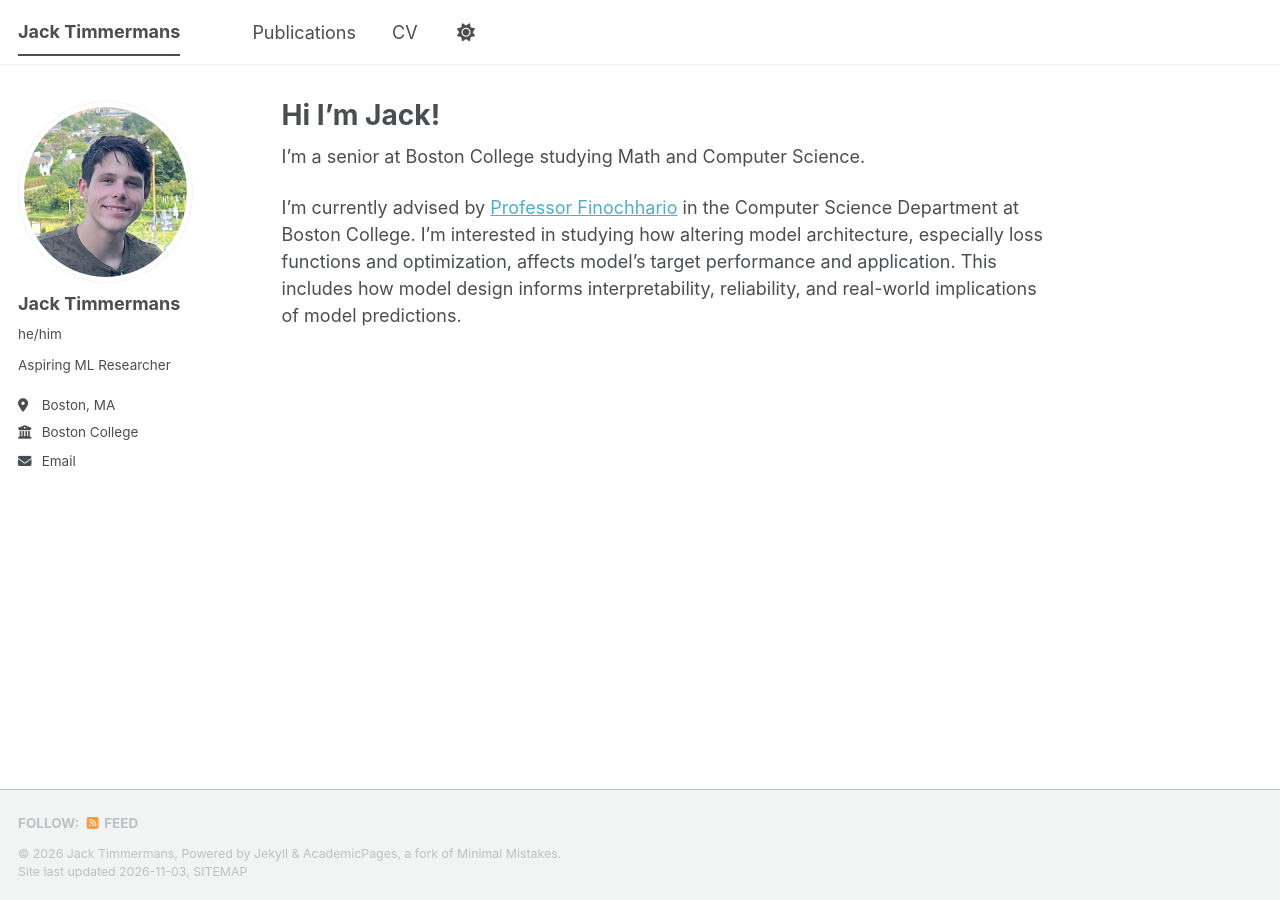
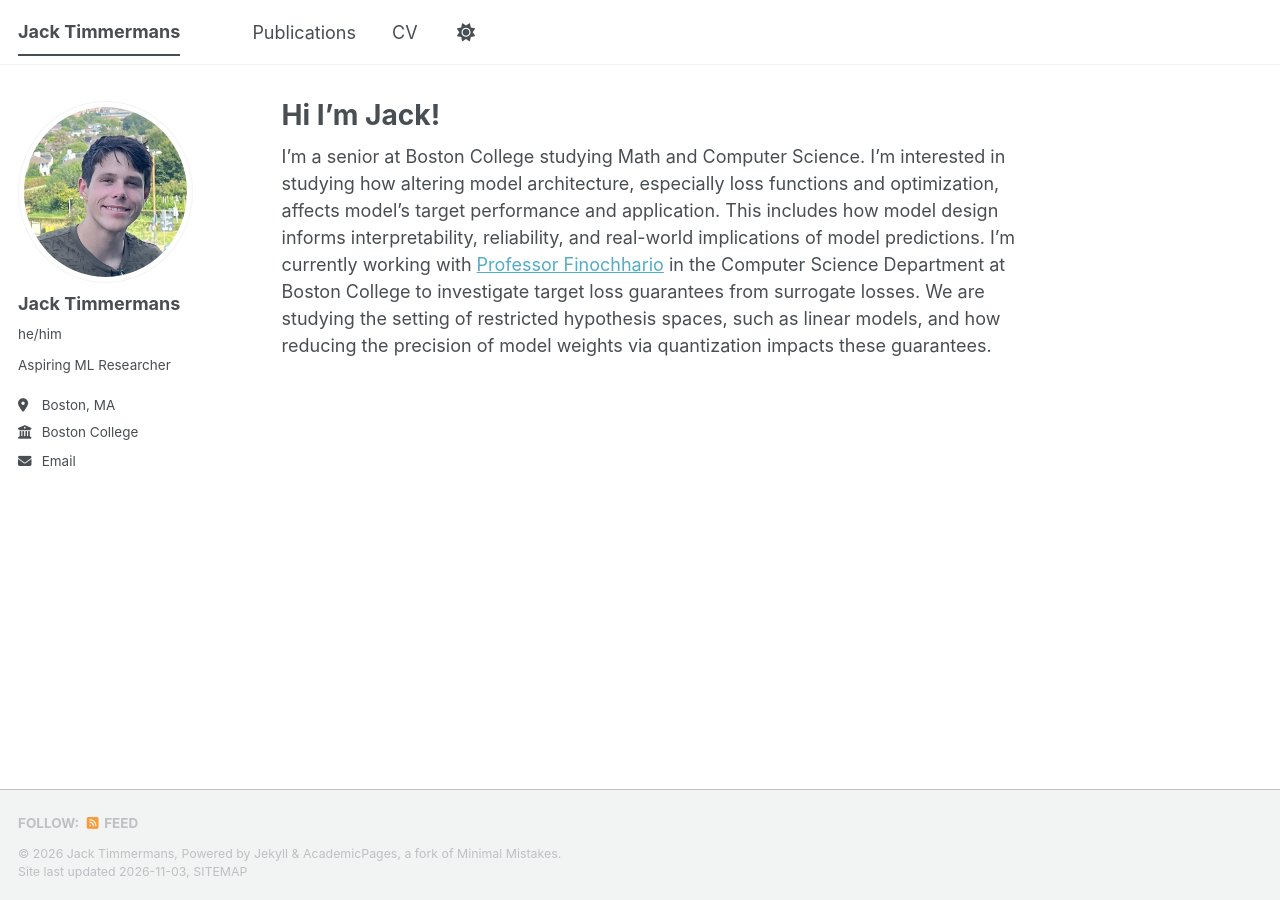
Before and after one commit to jtimmermans777/jack, a Jekyll site: the page built from _pages/about.md, in a window 1280 px wide. Built offline with Jekyll 4.4.1, drawn with Linux system fonts in a browser that asks for light colours; a style sheet for code colours, icons or effects is not loaded.

Commit message:
temp bio update

```diff
--- a/_pages/about.md
+++ b/_pages/about.md
@@ -7,6 +7,4 @@ redirect_from:
   - /about.html
 ---
 
-I'm a senior at Boston College studying Math and Computer Science.
-
-I'm currently advised by [Professor Finochhario](https://www.jessiefin.com/) in the Computer Science Department at Boston College. I'm interested in studying how altering model architecture, especially loss functions and optimization, affects model's target performance and application. This includes how model design informs interpretability, reliability, and real-world implications of model predictions.
+I'm a senior at Boston College studying Math and Computer Science. I'm interested in studying how altering model architecture, especially loss functions and optimization, affects model's target performance and application. This includes how model design informs interpretability, reliability, and real-world implications of model predictions. I'm currently working with [Professor Finochhario](https://www.jessiefin.com/) in the Computer Science Department at Boston College to investigate target loss guarantees from surrogate losses. We are studying the setting of restricted hypothesis spaces, such as linear models, and how reducing the precision of model weights via quantization impacts these guarantees.
```
